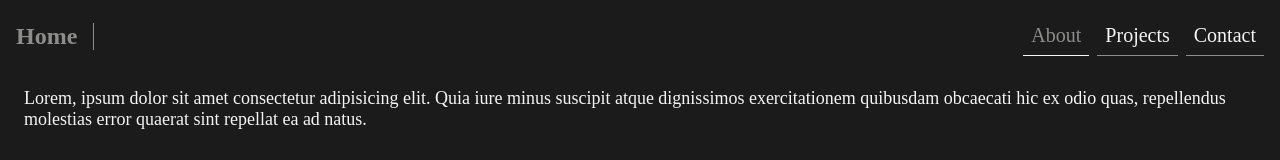
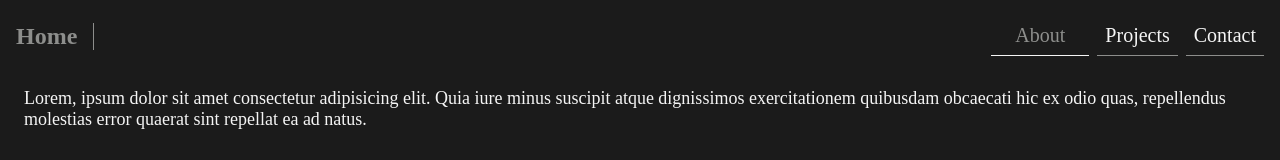
Before and after one commit to valentinminkov/folio, a React (Create React App) app: page / in a window 1280 px wide. In both pictures the pointer is over the link "About". Shown: the top 160 px of the page. Built offline with nearby package versions, Linux system fonts and the light colour scheme; a web font is replaced by a local one.

Commit message:
adjust nav link style

```diff
--- a/src/components/Layout/Layout.module.scss
+++ b/src/components/Layout/Layout.module.scss
@@ -38,8 +38,11 @@
   color: $white;
   border-bottom: solid 1px $nickel;
   padding: 8px;
+  transition: all 0.5s ease;
   &:hover {
     color: $nickel;
     border-bottom: solid 1px $white;
+    padding:8px 24px;
+    width: fit-content;
   }
 }
```
